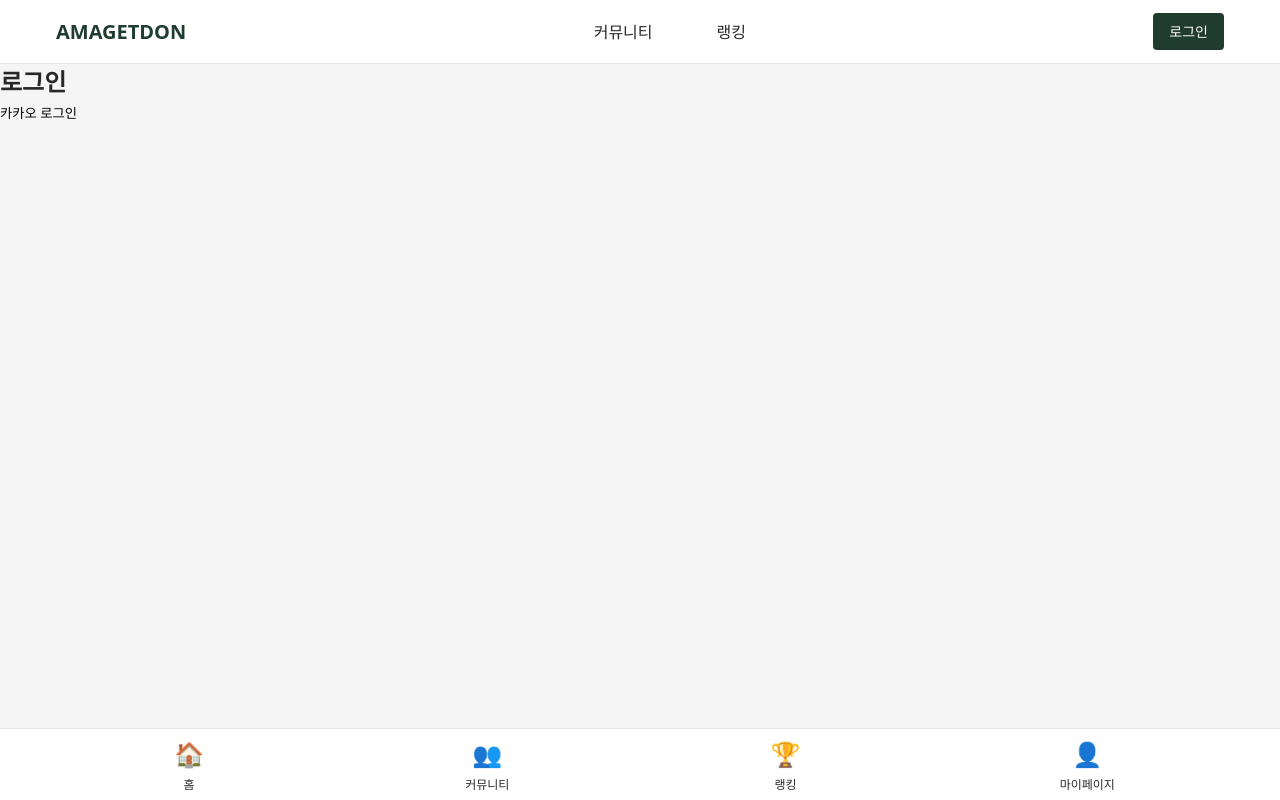
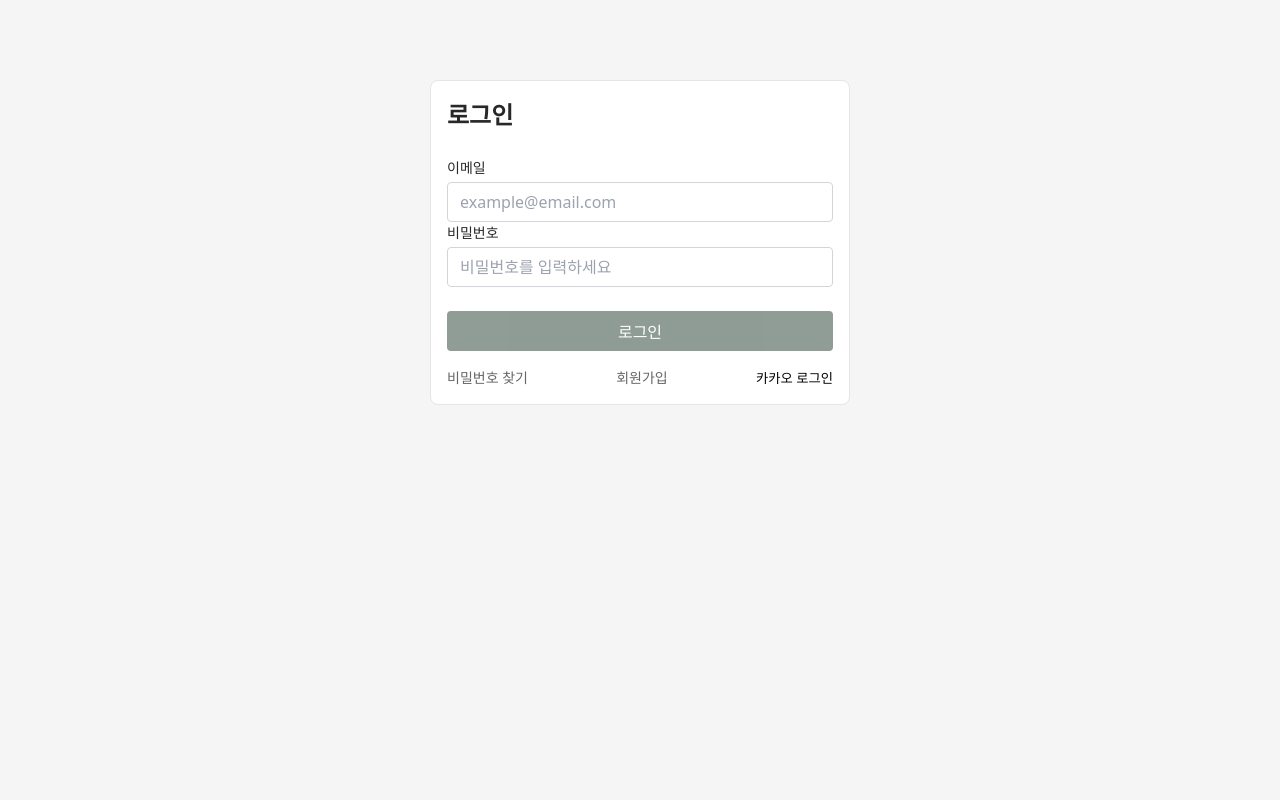
Before and after one commit to unji09/AMAGETDON, a React (Vite) app in the folder AMAGETDON-FE/: page /login in a window 1280 px wide. Built offline with nearby package versions, Linux system fonts and the light colour scheme.

Commit message:
S14P11A207-162 Feat : 로그인 화면 1차 구성(without 카카오로그인 버튼)

```diff
--- a/AMAGETDON-FE/src/App.tsx
+++ b/AMAGETDON-FE/src/App.tsx
@@ -4,7 +4,7 @@ import { HomePage } from '@/pages/HomePage';
 import { CommunityPage } from '@/pages/CommunityPage';
 import { RankingPage } from '@/pages/RankingPage';
 import { NotFoundPage } from '@/pages/NotFoundPage';
-import {LoginPage} from "@/pages/LoginPage.tsx";
+import LoginPage from "@/pages/LoginPage.tsx";
 import OAuthKakaoCallback from "./pages/OAuthKakaoCallback";
 
 function App() {
--- /dev/null
+++ b/AMAGETDON-FE/src/features/auth/api/authApi.ts
@@ -0,0 +1,8 @@
+import apiClient from "@/api/client.ts";
+import type {LoginRequest, SignupRequest} from '../types/auth.types'
+
+export const loginApi = (data: LoginRequest) =>
+    apiClient.post('/auth/login', data)
+
+export const signupApi = (data: SignupRequest) =>
+    apiClient.post('/auth/signup', data)
--- /dev/null
+++ b/AMAGETDON-FE/src/features/auth/hooks/login.ts
@@ -0,0 +1,36 @@
+// src/features/auth/hooks/useLogin.ts
+import { useState } from 'react'
+import { loginApi } from '../api/authApi'
+import type {LoginRequest} from "@/features/auth/types/auth.types.ts";
+import {AxiosError} from "axios";
+
+
+export const useLogin = () => {
+    const [loading, setLoading] = useState(false)
+    const [error, setError] = useState<string | null>(null)
+
+    const login = async (data: LoginRequest) => {
+        try {
+            setLoading(true)
+            setError(null)
+
+            await loginApi(data)
+
+        } catch (e: unknown) {
+            if (e instanceof AxiosError) {
+                setError(
+                    e.response?.data?.message ??
+                    '로그인에 실패했습니다. 이메일 또는 비밀번호를 확인해주세요.'
+                )
+            } else {
+                setError('알 수 없는 오류가 발생했습니다.')
+            }
+
+            throw e
+        } finally {
+            setLoading(false)
+        }
+    }
+
+    return { login, loading, error }
+}
--- a/AMAGETDON-FE/src/pages/LoginPage.tsx
+++ b/AMAGETDON-FE/src/pages/LoginPage.tsx
@@ -1,14 +1,112 @@
-import { Layout } from "../components/layout/Layout";
-import { Container } from "../components/layout/Container";
-import { KakaoLoginButton } from "../features/auth";
+// import { Layout } from "../components/layout/Layout";
+// import { Container } from "../components/layout/Container";
+// import { KakaoLoginButton } from "../features/auth";
+//
+// export const LoginPage = () => {
+//     return (
+//         <Layout>
+//             <Container>
+//                 <h2>로그인</h2>
+//                 <KakaoLoginButton />
+//             </Container>
+//         </Layout>
+//     );
+// };
 
-export const LoginPage = () => {
+import { useState } from 'react'
+import { useNavigate } from 'react-router-dom'
+import { Button, Input, Card } from '@/components/common'
+import {useLogin} from "@/features/auth/hooks/login.ts";
+import {KakaoLoginButton} from "@/features/auth";
+
+export default function LoginPage() {
+    const navigate = useNavigate()
+    const { login, loading, error } = useLogin()
+
+    const [email, setEmail] = useState('')
+    const [password, setPassword] = useState('')
+    const [touched, setTouched] = useState(false)
+
+    const isValid = email.trim() !== '' && password.trim() !== ''
+
+    const handleSubmit = async () => {
+        setTouched(true)
+        if (!isValid || loading) return
+
+        try {
+            await login({ email, password })
+            navigate('/') // 로그인 성공 후 메인
+        } catch {
+            // 에러는 hook에서 처리
+        }
+    }
+
     return (
-        <Layout>
-            <Container>
-                <h2>로그인</h2>
-                <KakaoLoginButton />
-            </Container>
-        </Layout>
-    );
-};
+        <div style={{ maxWidth: 420, margin: '0 auto', paddingTop: 80 }}>
+            <Card>
+                <h2 style={{ marginBottom: 24 }}>로그인</h2>
+
+                <Input
+                    label="이메일"
+                    placeholder="example@email.com"
+                    value={email}
+                    onChange={e => setEmail(e.target.value)}
+                    onBlur={() => setTouched(true)}
+                />
+
+                <Input
+                    label="비밀번호"
+                    type="password"
+                    placeholder="비밀번호를 입력하세요"
+                    value={password}
+                    onChange={e => setPassword(e.target.value)}
+                    onKeyDown={e => e.key === 'Enter' && handleSubmit()}
+                />
+
+                {touched && !isValid && (
+                    <p style={{ color: 'red', marginTop: 8 }}>
+                        이메일과 비밀번호를 모두 입력해주세요.
+                    </p>
+                )}
+
+                {error && (
+                    <p style={{ color: 'red', marginTop: 8 }}>
+                        {error}
+                    </p>
+                )}
+
+                <Button
+                    fullWidth
+                    onClick={handleSubmit}
+                    disabled={!isValid || loading}
+                    style={{ marginTop: 24 }}
+                >
+                    {loading ? '로그인 중...' : '로그인'}
+                </Button>
+
+                <div
+                    style={{
+                        display: 'flex',
+                        justifyContent: 'space-between',
+                        marginTop: 16,
+                        fontSize: 14,
+                    }}
+                >
+          <span
+              style={{ cursor: 'pointer', color: '#666' }}
+              onClick={() => navigate('/password-reset')}
+          >
+            비밀번호 찾기
+          </span>
+
+                    <span
+                        style={{ cursor: 'pointer', color: '#666' }}
+                        onClick={() => navigate('/signup')}
+                    >
+            회원가입
+          </span><KakaoLoginButton />
+                </div>
+            </Card>
+        </div>
+    )
+}
```
Also changed, not shown: AMAGETDON-FE/src/features/auth/types/auth.types.ts (+11 -0 lines).
